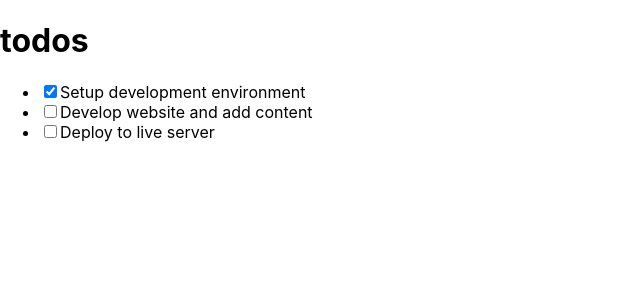
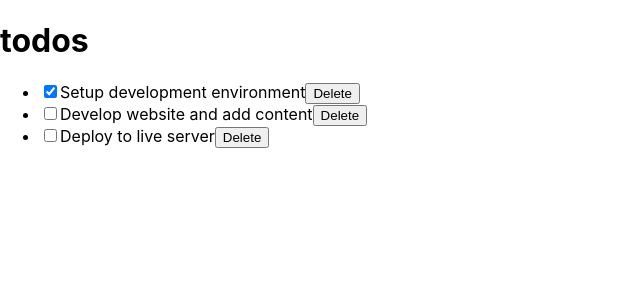
Before and after one commit to olawale-o/react-todo-app, a React (Create React App) app: page / in a window 1280 px wide. Shown: the top 300 px of the page, without its empty margins (0-640 px from the left). Built offline with nearby package versions, Linux system fonts and the light colour scheme.

Commit message:
Pass deleteTodoProps props to TodosList component in TodoContainer.js file

```diff
--- a/src/components/TodoContainer.js
+++ b/src/components/TodoContainer.js
@@ -25,7 +25,6 @@ class TodoContainer extends React.Component {
         },
       ],
     };
-    // this.handleChange = this.handleChange.bind(this);
   }
 
   handleChange = (id) => {
@@ -42,12 +41,20 @@ class TodoContainer extends React.Component {
     }));
   };
 
+  delTodo = (id) => {
+    console.log('deleted', id);
+  };
+
   render() {
     const { todos } = this.state;
     return (
       <div>
         <Header />
-        <TodosList todos={todos} handleChangeProps={this.handleChange} />
+        <TodosList
+          todos={todos}
+          handleChangeProps={this.handleChange}
+          deleteTodoProps={this.delTodo}
+        />
       </div>
     );
   }
--- a/src/components/TodoItem.js
+++ b/src/components/TodoItem.js
@@ -2,7 +2,7 @@ import React from 'react';
 import PropTypes from 'prop-types';
 
 function TodoItem(props) {
-  const { todo, handleChangeProps } = props;
+  const { todo, handleChangeProps, deleteTodoProps } = props;
   return (
     <li>
       <input
@@ -11,6 +11,7 @@ function TodoItem(props) {
         onChange={() => handleChangeProps(todo.id)}
       />
       {todo.title}
+      <button type="button" onClick={() => deleteTodoProps(todo.id)}>Delete</button>
     </li>
   );
 }
@@ -24,4 +25,5 @@ TodoItem.propTypes = {
     completed: PropTypes.bool.isRequired,
   }).isRequired,
   handleChangeProps: PropTypes.func.isRequired,
+  deleteTodoProps: PropTypes.func.isRequired,
 };
--- a/src/components/TodosList.js
+++ b/src/components/TodosList.js
@@ -10,11 +10,16 @@ class TodosList extends React.Component {
   }
 
   render() {
-    const { todos, handleChangeProps } = this.props;
+    const { todos, handleChangeProps, deleteTodoProps } = this.props;
     return (
       <ul>
         {todos.map((todo) => (
-          <TodoItem key={todo.id} todo={todo} handleChangeProps={handleChangeProps} />
+          <TodoItem
+            key={todo.id}
+            todo={todo}
+            handleChangeProps={handleChangeProps}
+            deleteTodoProps={deleteTodoProps}
+          />
         ))}
       </ul>
     );
@@ -31,4 +36,5 @@ TodosList.propTypes = {
     }),
   ).isRequired,
   handleChangeProps: PropTypes.func.isRequired,
+  deleteTodoProps: PropTypes.func.isRequired,
 };
```
